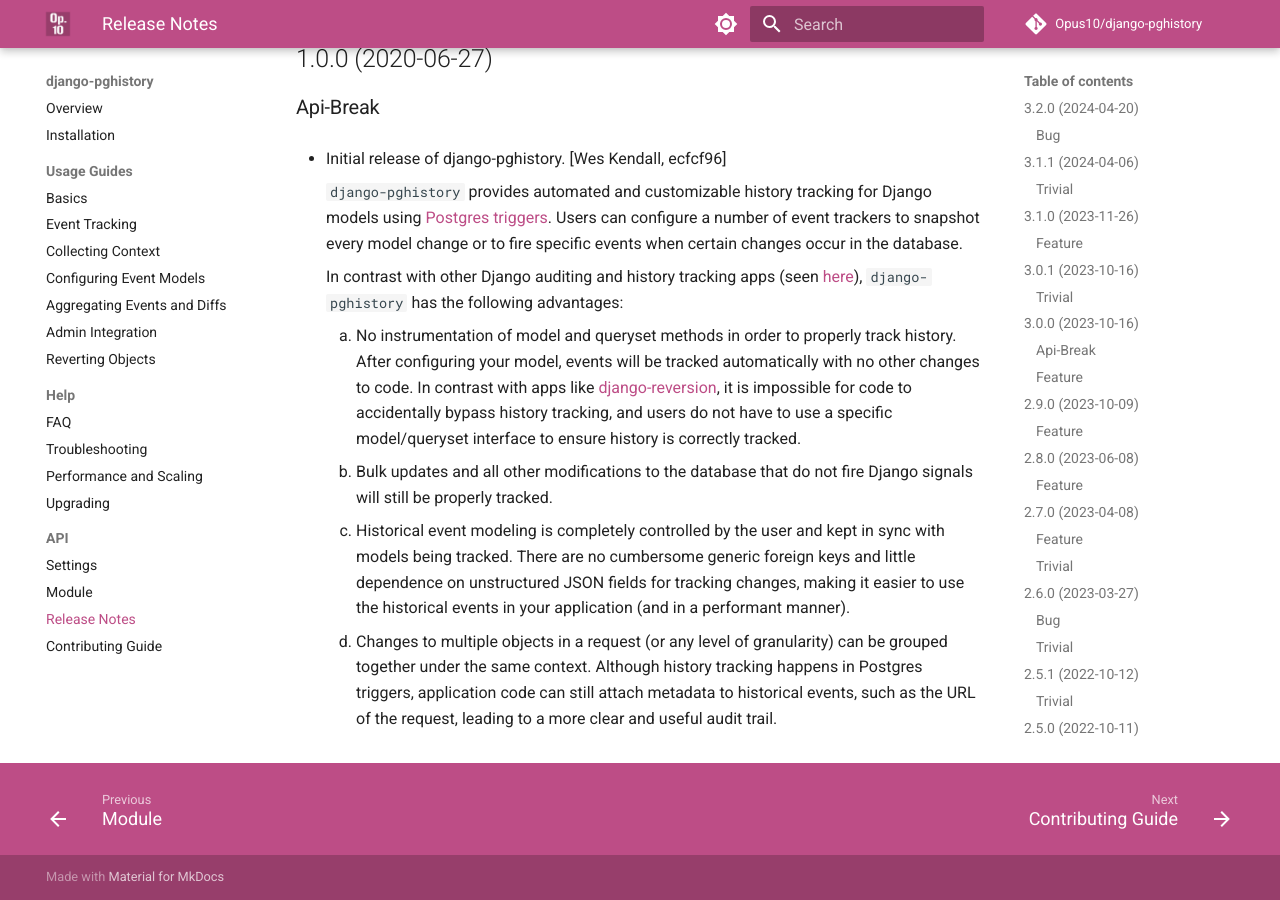
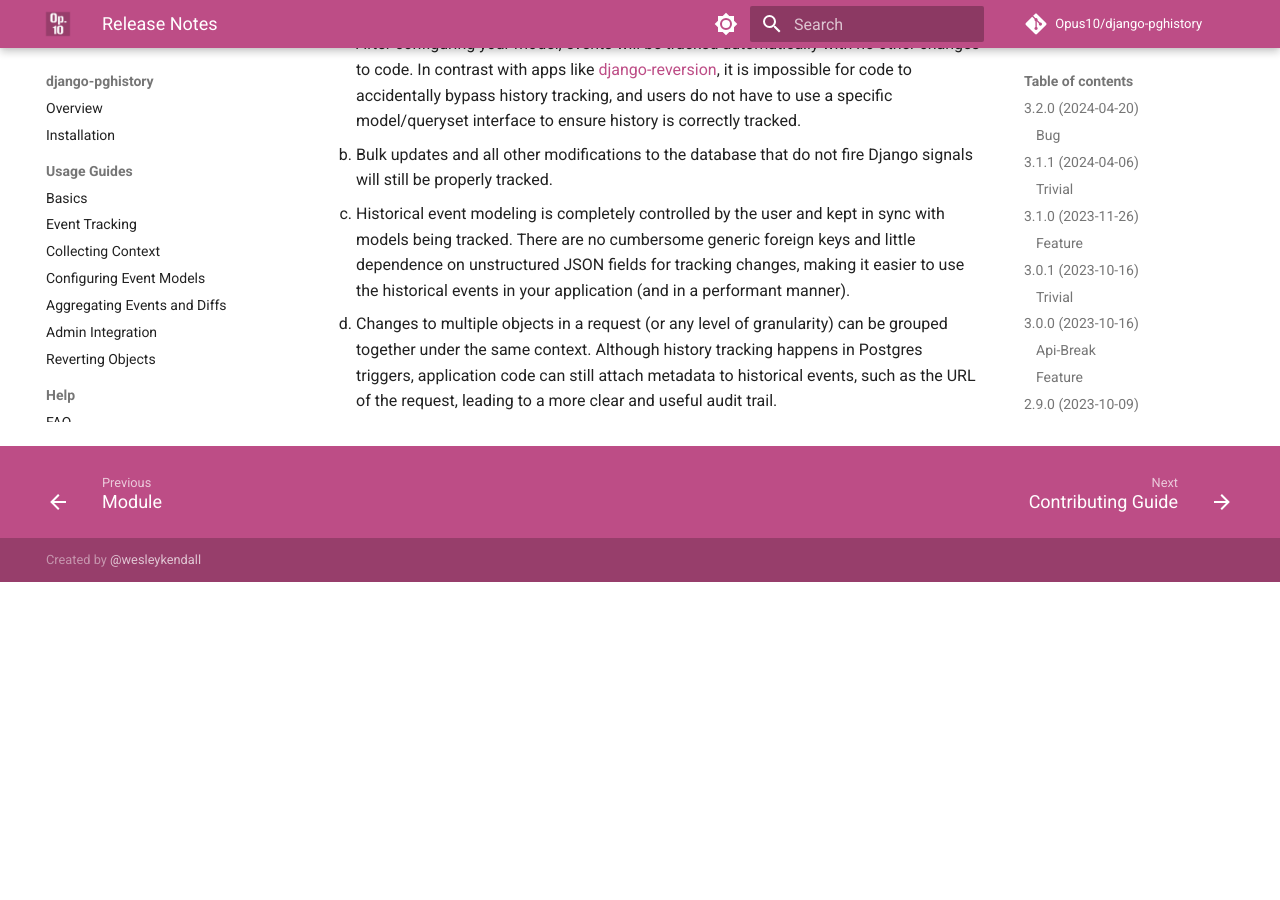
Before and after one commit to Opus10/django-pghistory, an MkDocs documentation site: the page built from docs/release_notes.md, in a window 1280 px wide and 900 px high, scrolled down 10519 px. Built offline with MkDocs 1.6.1 and Material for MkDocs 9.7.7, drawn with Linux system fonts in a browser that asks for light colours; comment, search, counter and statistics services are not loaded; after the commit the page ends 11101 px from its top, so only the background shows below that.

Commit message:
Update docs

```diff
--- a/CHANGELOG.md
+++ b/CHANGELOG.md
@@ -2,7 +2,7 @@
 
 ## 3.2.0 (2024-04-20)
 
-### Bug
+#### Bug
 
   - Fix Empty List being passed into create_event_model [Maxwell Muoto, b89c86d]
 
@@ -10,13 +10,13 @@
 
 ## 3.1.1 (2024-04-06)
 
-### Trivial
+#### Trivial
 
   - Fix ReadTheDocs builds. [Wesley Kendall, eda0741]
 
 ## 3.1.0 (2023-11-26)
 
-### Feature
+#### Feature
 
   - Django 5.0 compatibility [Wesley Kendall, 934ca6d]
 
@@ -24,13 +24,13 @@
 
 ## 3.0.1 (2023-10-16)
 
-### Trivial
+#### Trivial
 
   - Add upgrading notes around the default related name changing. [Wesley Kendall, c5d8a1f]
 
 ## 3.0.0 (2023-10-16)
 
-### Api-Break
+#### Api-Break
 
   - V3 release with new event trackers [Wesley Kendall, 8849fc6]
 
@@ -53,7 +53,7 @@
     more detail, along with how to preserve the default functionality from
     version two.
 
-### Feature
+#### Feature
 
   - Support append-only event models [Wesley Kendall, 9002d35]
 
@@ -65,7 +65,7 @@
 
 ## 2.9.0 (2023-10-09)
 
-### Feature
+#### Feature
 
   - Add Python 3.12 support and use Mkdocs for documentation [Wesley Kendall, 4464ef3]
 
@@ -75,7 +75,7 @@
 
 ## 2.8.0 (2023-06-08)
 
-### Feature
+#### Feature
 
   - Added Python 3.11, Django 4.2, and Psycopg 3 support [Wesley Kendall, 647cdad]
 
@@ -84,7 +84,7 @@
 
 ## 2.7.0 (2023-04-08)
 
-### Feature
+#### Feature
 
   - Refactory ``Snapshot`` class and add ``Changed`` condition for better extensibility. [Kevin Ramirez, 0be9242]
 
@@ -94,13 +94,13 @@
 
     Adds a barebones ``BeforeUpdateOrDelete`` tracker for snapshotting OLD rows during an update or delete.
 
-### Trivial
+#### Trivial
 
   - Fix auto-doc formatting [madtools, de3ddf4]
 
 ## 2.6.0 (2023-03-27)
 
-### Bug
+#### Bug
 
   - Fix documentation example for tracking events. [Zac Miller, acaaadf]
   - Fix bug when tracking context data with percent sign. [Adam Johnson, a5380fa]
@@ -109,7 +109,7 @@
     using "%" in any context data. psycopg now escapes all context data,
     ensuring there is no SQL injection vector in the future.
 
-### Trivial
+#### Trivial
 
   - Replace usage of ``SET LOCAL`` with ``SELECT set_config`` for better pg stat reporting. [Pierre Ducroquet, ebe2d19]
   - Fix ``make lint`` command with new .gitignore changes [Kevin Ramirez, ceafe0a]
@@ -118,14 +118,14 @@
 
 ## 2.5.1 (2022-10-12)
 
-### Trivial
+#### Trivial
 
   - Updated with latest Django template [Wesley Kendall, de8a535]
   - A safer way of determining fields when creating the snapshot triggers [Wesley Kendall, 7b368c3]
 
 ## 2.5.0 (2022-10-11)
 
-### Bug
+#### Bug
 
   - Ignore tracking non-concrete fields [Wesley Kendall, e7b0589]
 
@@ -139,7 +139,7 @@
     https://django-pgtrigger.readthedocs.io/en/4.5.3/upgrading.html#version-4. Upgrading
     from version 3 to 4 only affects mutli-database setups.
 
-### Feature
+#### Feature
 
   - Automatically add the "pgh_event_model" attribute to tracked models. [Wesley Kendall, 917c396]
 
@@ -202,25 +202,25 @@
     ``Events`` model has similar fields and operates the same way, and
     it also has other methods for filtering aggregate events.
 
-### Trivial
+#### Trivial
 
   - Rename "tracking" module to "runtime" module. [Wesley Kendall, 43645ea]
 
 ## 2.4.2 (2022-10-06)
 
-### Trivial
+#### Trivial
 
   - Update with the latest Python template [Wesley Kendall, ef2fb6e]
 
 ## 2.4.1 (2022-09-13)
 
-### Trivial
+#### Trivial
 
   - Ensure installation of pghistory context function is installed across multiple databases [Wes Kendall, d06c758]
 
 ## 2.4.0 (2022-09-07)
 
-### Bug
+#### Bug
 
   - Fix issues related to the ``dumpdata`` command [Wes Kendall, 8cb8036]
 
@@ -229,7 +229,7 @@
 
 ## 2.3.0 (2022-09-06)
 
-### Bug
+#### Bug
 
   - Check that "pgtrigger" is in settings.INSTALLED_APPS [Wes Kendall, fa86205]
 
@@ -244,19 +244,19 @@
 
 ## 2.2.2 (2022-09-02)
 
-### Trivial
+#### Trivial
 
   - Reference PK of user instead of ID in middleware for DRF-based flows [Wes Kendall, 2193e2b]
 
 ## 2.2.1 (2022-09-02)
 
-### Trivial
+#### Trivial
 
   - Do additional safety checks in middleware [Wes Kendall, 9678d83]
 
 ## 2.2.0 (2022-09-02)
 
-### Feature
+#### Feature
 
   - Configure middleware tracked methods [Wes Kendall, e931757]
 
@@ -265,13 +265,13 @@
 
 ## 2.1.1 (2022-08-31)
 
-### Trivial
+#### Trivial
 
   - Format trigger SQL for better compatibility with ``django-pgtrigger``>=4.5 [Wes Kendall, fa04191]
 
 ## 2.1.0 (2022-08-27)
 
-### Feature
+#### Feature
 
   - Add setting to configure JSON encoder for context. [Zac Miller, 430225f]
 
@@ -282,31 +282,31 @@
     You can override the JSON encoder by setting
     ``PGHISTORY_JSON_ENCODER`` to the path of the class.
 
-### Trivial
+#### Trivial
 
   - Local development enhancements [Wes Kendall, 95a5b1d]
 
 ## 2.0.3 (2022-08-26)
 
-### Trivial
+#### Trivial
 
   - Test against Django 4.1 and other CI improvements [Wes Kendall, 953fe1d]
 
 ## 2.0.2 (2022-08-24)
 
-### Trivial
+#### Trivial
 
   - Fix ReadTheDocs builds [Wes Kendall, afbc33e]
 
 ## 2.0.1 (2022-08-20)
 
-### Trivial
+#### Trivial
 
   - Fix release note rendering and code formatting changes [Wes Kendall, 7043553]
 
 ## 2.0.0 (2022-08-08)
 
-### Api-Break
+#### Api-Break
 
   - Integration with Django's migration system [Wes Kendall, e0acead]
 
@@ -319,7 +319,7 @@
     If you are tracking changes to third-party models, register the tracker on
     a proxy model so that migrations are created in the proper app.
 
-### Feature
+#### Feature
 
   - Remove dependency on ``django-pgconnection`` [Wes Kendall, aea6056]
 
@@ -328,20 +328,20 @@
 
 ## 1.5.2 (2022-07-31)
 
-### Trivial
+#### Trivial
 
   - Updated with latest Django template, fixing doc builds [Wes Kendall, 42cbc3c]
 
 ## 1.5.1 (2022-07-31)
 
-### Trivial
+#### Trivial
 
   - Use `pk` instead of `id` to get the user's primary key [Eerik Sven Puudist, f105828]
   - Fix default_app_config warning on Django 3.2+ [Adam Johnson, 8753bc4]
 
 ## 1.5.0 (2022-05-17)
 
-### Feature
+#### Feature
 
   - Add support for GET requests in pghistory middleware [Shivananda Sahu, ae2524e]
 
@@ -349,7 +349,7 @@
 
 ## 1.4.0 (2022-03-13)
 
-### Feature
+#### Feature
 
   - Allow target() to receive a queryset or list. [M Somerville, 0f34e91]
 
@@ -359,13 +359,13 @@
 
     Currently the middleware adds a context for POST, PUT, and PATCH requests. This leaves out DELETE requests as the only ones that can affect a model without a context. Updating middleware to add a context for DELETE requests along with POST, PUT and PATCH.
 
-### Trivial
+#### Trivial
 
   - Minor code formatting fixes [Wes Kendall, d0b7664]
 
 ## 1.3.0 (2022-03-13)
 
-### Bug
+#### Bug
 
   - Fixed bug in BeforeDelete event [Wes Kendall, aab4182]
 
@@ -375,19 +375,19 @@
 
 ## 1.2.2 (2022-03-13)
 
-### Trivial
+#### Trivial
 
   - Updated with latest template, dropping 3.6 support and adding Django 4 support [Wes Kendall, c160973]
 
 ## 1.2.1 (2021-05-30)
 
-### Trivial
+#### Trivial
 
   - Updated with latest python template [Wes Kendall, 09f6cfb]
 
 ## 1.2.0 (2020-10-23)
 
-### Feature
+#### Feature
 
   - Upgrade pgtrigger and test against Django 3.1 [Wes Kendall, 176fb13]
 
@@ -396,7 +396,7 @@
 
 ## 1.1.0 (2020-08-04)
 
-### Bug
+#### Bug
 
   - Escape single quotes in tracked context [Wes Kendall, 40f758e]
 
@@ -406,13 +406,13 @@
 
 ## 1.0.1 (2020-06-29)
 
-### Trivial
+#### Trivial
 
   - Updated with the latest public django app template. [Wes Kendall, fc1f3e4]
 
 ## 1.0.0 (2020-06-27)
 
-### Api-Break
+#### Api-Break
 
   - Initial release of django-pghistory. [Wes Kendall, ecfcf96]
 
--- /dev/null
+++ b/docs/overrides/partials/copyright.html
@@ -0,0 +1,16 @@
+<div class="md-copyright">
+  {% if config.copyright %}
+    <div class="md-copyright__highlight">
+      {{ config.copyright }}
+    </div>
+  {% endif %}
+  {% if not config.extra.generator == false %}
+    Created by
+    <a
+      href="https://github.com/sponsors/wesleykendall"
+      target="_blank" rel="noopener"
+    >
+      @wesleykendall
+    </a>
+  {% endif %}
+</div>
--- a/mkdocs.yml
+++ b/mkdocs.yml
@@ -48,6 +48,7 @@
           format: !!python/name:pymdownx.superfences.fence_code_format
 
 theme:
+  custom_dir: docs/overrides
   name: material
   logo: static/logo.png
   favicon: static/logo.png
```
Also changed, not shown: docs/faq.md (+8 -2 lines), 1 other file.
